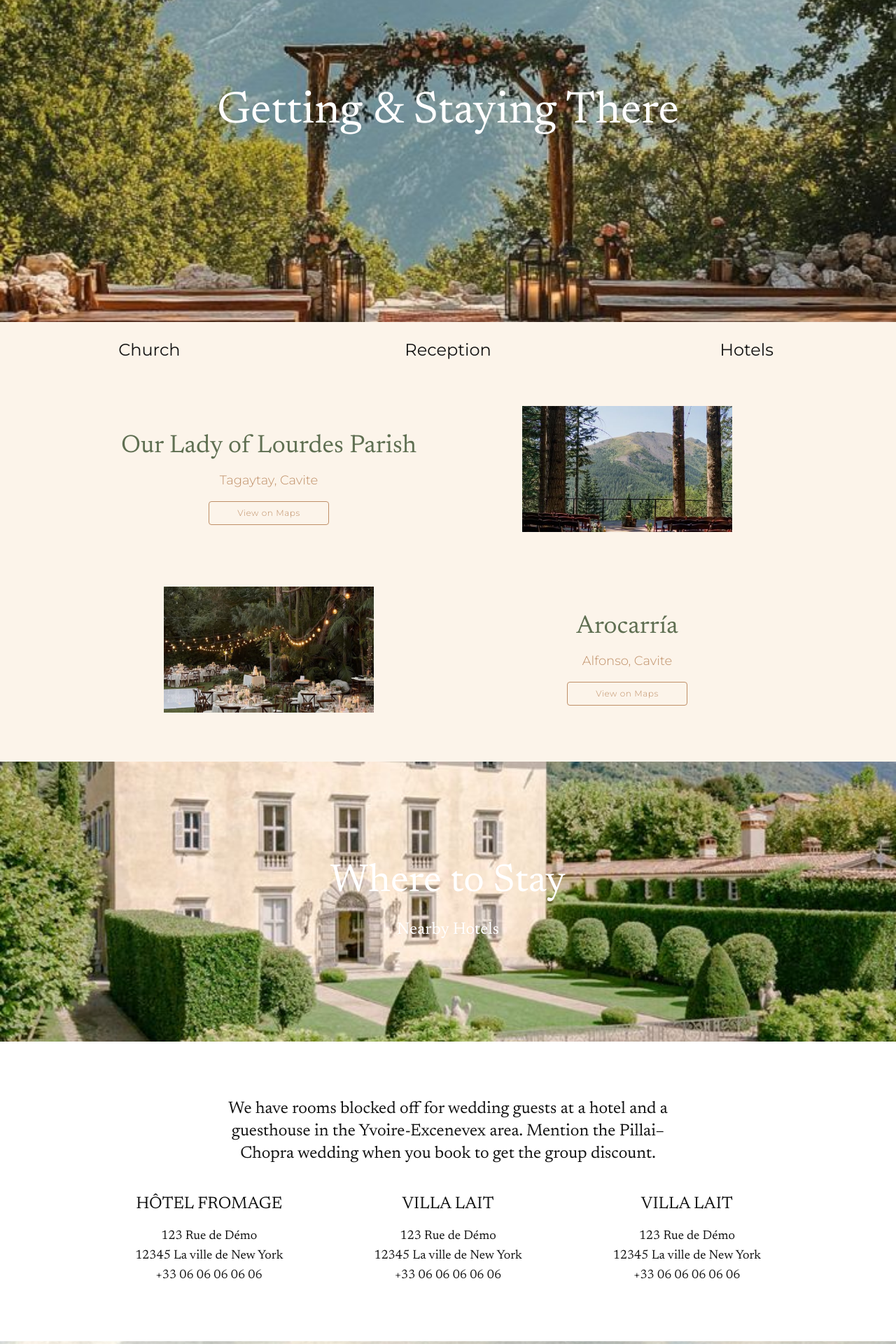
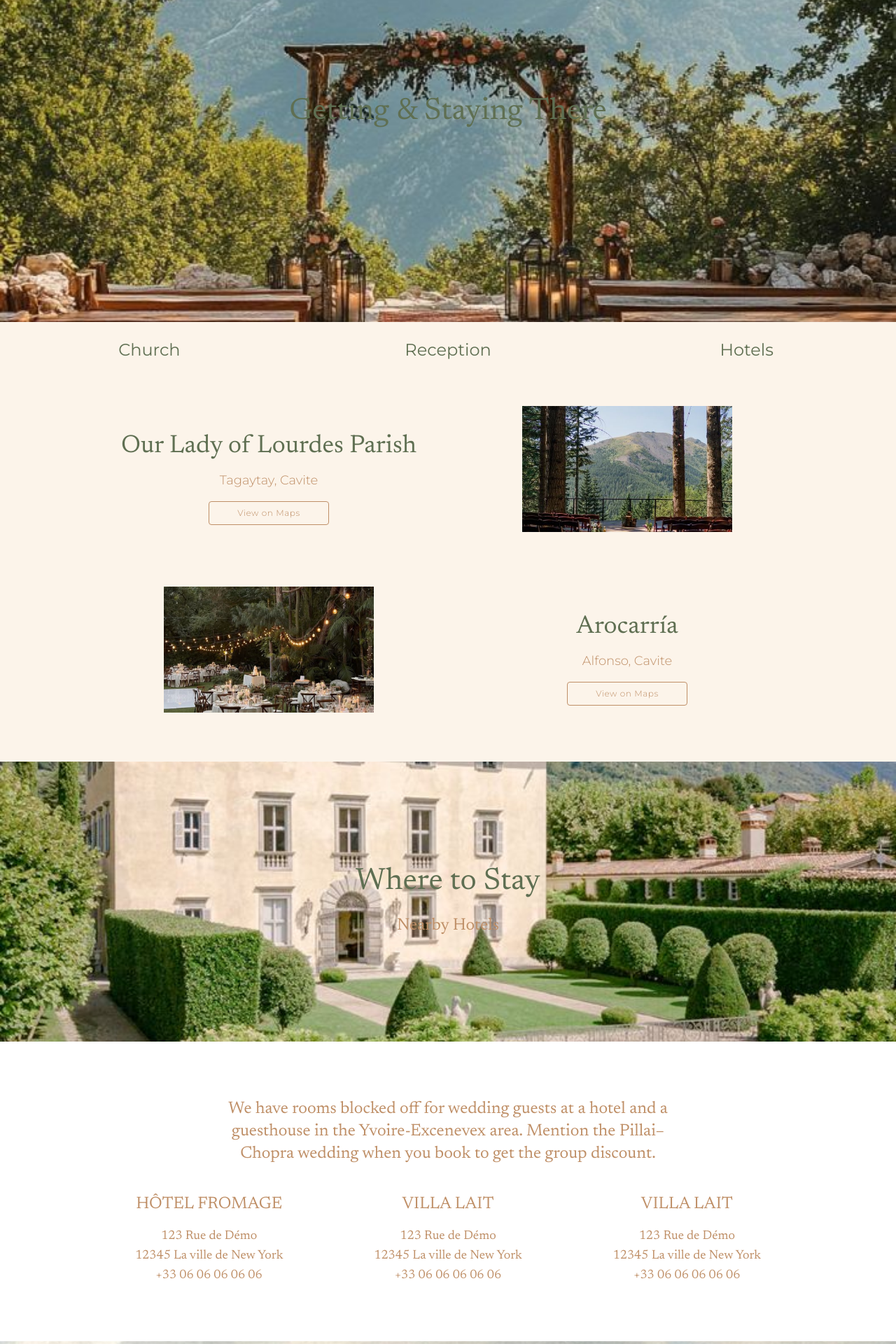
Before and after one commit to gdcrisanto/emilcelina, a Next.js app: page /venue in a window 1280 px wide. Shown: the part 140-2060 px from the top of the page at 70% size. Built offline with nearby package versions, Linux system fonts and the light colour scheme; a web font is replaced by a local one.

Commit message:
Update: [text styling]

```diff
--- a/pages/faqs.tsx
+++ b/pages/faqs.tsx
@@ -23,7 +23,7 @@ export default function FAQs() {
 				className="justify-start bg-center bg-cover bg-no-repeat">
 				<div className="flex w-full max-w-[1920px] mx-auto">
 					<div className="flex-col flex self-center w-full text-white mx-auto lg:m-20 fade-up">
-						<h1 className="text-[#5F6F52] font-newsreader text-7xl lg:text-8xl leading-[100%] text-center">
+						<h1 className="text-[#5F6F52] font-newsreader text-5xl lg:text-6xl leading-[100%] text-center">
 							{FAQS_HERO.title}
 						</h1>
 					</div>
@@ -34,11 +34,11 @@ export default function FAQs() {
 				<div className="flex flex-col w-full max-w-[1920px] mx-auto px-4 lg:px-32 py-20">
 					{FAQS_INFO.map((faq, i) => {
 						const className =
-							'font-newsreader flex flex-row w-full text-3xl justify-between py-8 cursor-pointer';
+							'font-newsreader flex flex-row w-full text-3xl justify-between py-8 cursor-pointer text-[#5F6F52] ';
 						return (
 							<div
 								id="collapse"
-								className={`w-full border-black ${
+								className={`w-full border-[#BF8F67] ${
 									i > 0 ? 'border-b' : 'border-y'
 								}`}>
 								<Collapsible
@@ -48,7 +48,7 @@ export default function FAQs() {
 									transitionTime={200}
 									easing="ease-in-out">
 									<p
-										className={`w-4/5 pb-6 whitespace-pre-wrap`}>
+										className={`w-4/5 pb-6 whitespace-pre-wrap text-[#BF8F67]`}>
 										{faq.answer}
 									</p>
 								</Collapsible>
--- a/pages/registry.tsx
+++ b/pages/registry.tsx
@@ -18,7 +18,7 @@ export default function Registry() {
 				<div className="flex flex-col-reverse lg:flex-row w-full max-w-[1920px] mx-auto gap-x-20 px-4 lg:px-0 py-0 gap-y-10 lg:gap-y-12 pt-[72px] lg:pt-[127px] pb-8 lg:pb-0">
 					<div className="flex flex-col w-full lg:w-1/2">
 						<div className="flex-col flex px-10 w-full my-auto fade-up">
-							<h1 className="font-newsreader text-6xl lg:text-7xl leading-[100%] text-[#5F6F52]">
+							<h1 className="font-newsreader text-5xl lg:text-6xl leading-[100%] text-[#5F6F52]">
 								{REGISTRY_HERO.title}
 							</h1>
 							<h4 className="lg:text-lg my-10 font-light text-[#5F6F52]">
--- a/pages/venue.tsx
+++ b/pages/venue.tsx
@@ -31,7 +31,7 @@ export default function Venue() {
 				className="justify-start bg-center bg-cover bg-no-repeat">
 				<div className="flex w-full max-w-[1920px] mx-auto">
 					<div className="flex-col flex self-center w-full text-white mx-auto lg:m-20 fade-up">
-						<h1 className="font-newsreader text-7xl lg:text-8xl leading-[100%] text-center">
+						<h1 className="font-newsreader text-[#5F6F52] text-5xl lg:text-6xl leading-[100%] text-center">
 							{VENUE_HERO.title}
 						</h1>
 					</div>
@@ -43,7 +43,7 @@ export default function Venue() {
 					{VENUE_ANCHORS.map((anchor) => {
 						return (
 							<a
-								className="w-1/3 text-center text-2xl cursor-pointer"
+								className="w-1/3 text-center text-2xl cursor-pointer text-[#5F6F52]"
 								onClick={() => {
 									scrolltoHash(anchor.id);
 								}}>
@@ -92,10 +92,10 @@ export default function Venue() {
 				className="justify-start bg-center bg-cover bg-no-repeat">
 				<div className="flex w-full max-w-[1920px] mx-auto">
 					<div className="flex-col flex self-center w-full text-white mx-auto lg:m-20 fade-up">
-						<h1 className="font-newsreader text-5xl lg:text-7xl leading-[100%] text-center mb-6">
+						<h1 className="font-newsreader text-[#5F6F52] text-5xl lg:text-6xl leading-[100%] text-center mb-6">
 							{WHERE_TO_STAY.title}
 						</h1>
-						<h5 className="font-newsreader text-2xl lg:text-2xl leading-[100%] text-center">
+						<h5 className="font-newsreader text-[#BF8F67] text-2xl lg:text-2xl leading-[100%] text-center">
 							{WHERE_TO_STAY.subtitle}
 						</h5>
 					</div>
@@ -106,11 +106,11 @@ export default function Venue() {
 				<div
 					id="reception"
 					className="flex flex-col w-full max-w-[1920px] mx-auto gap-x-20 px-4 lg:px-32 py-10 lg:py-20">
-					<h5 className="font-newsreader text-2xl lg:text-2xl leading-[100%] text-center mx-auto max-w-[640px] mb-10">
+					<h5 className="font-newsreader text-[#BF8F67] text-2xl lg:text-2xl leading-[100%] text-center mx-auto max-w-[640px] mb-10">
 						{WHERE_TO_STAY.body}
 					</h5>
 
-					<div className="flex flex-row w-full max-w-1/4 justify-around">
+					<div className="flex flex-row w-full max-w-1/4 justify-around text-[#BF8F67]">
 						{WHERE_TO_STAY.hotels.map((hotel) => {
 							return (
 								<div className="flex flex-col w-1/4">
```
